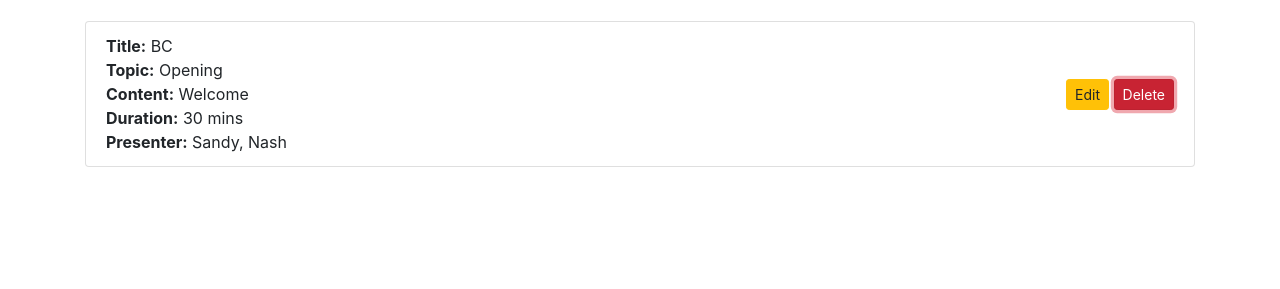
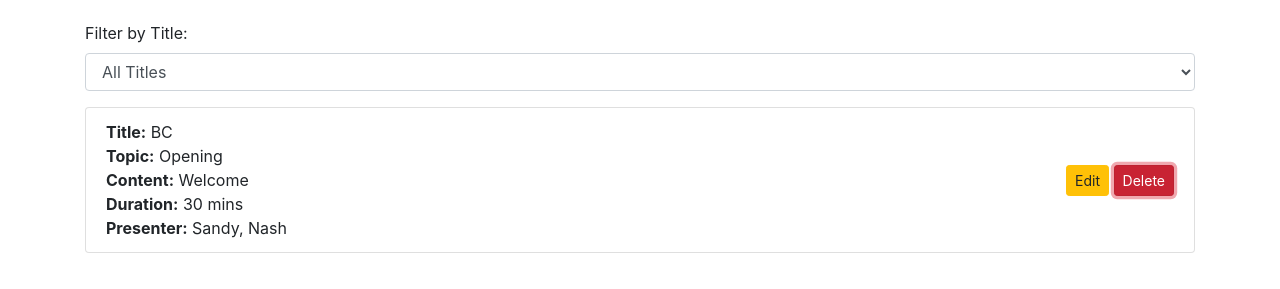
Before and after one commit to yentunglin29/Training-Schedule, a website: page pages/all-courses.html in a window 1280 px wide. Both pictures are taken after a click on the button "Delete". Shown: the part 131-420 px from the top of the page. Drawn offline with nearby package versions, Linux system fonts and the light colour scheme; no server answers.

Commit message:
Add filter
Bug: after filtering, cannot edit relative item

```diff
--- a/pages/all-courses.html
+++ b/pages/all-courses.html
@@ -14,16 +14,48 @@
       <h1>All Courses</h1>
       <a href="/pages/add-course.html" class="btn btn-primary">Add New Course</a>
     </div>
+
+    <!-- 添加過濾器 -->
+    <div class="mb-3">
+      <label for="titleFilter" class="form-label">Filter by Title:</label>
+      <select id="titleFilter" class="form-control">
+        <option value="">All Titles</option>
+      </select>
+    </div>
+
     <ul id="courseList" class="list-group"></ul>
   </div>
 
   <script>
-    // Fetch courses from JSON
+    let courses = []; // 保存所有課程數據
+
+    // 從 JSON 中加載課程
     fetch('../database/courses.json')
       .then(response => response.json())
       .then(data => {
+        courses = data; // 保存到全局變量
+        populateTitleFilter(); // 初始化標題過濾器
+        displayCourses(courses); // 顯示所有課程
+      })
+      .catch(error => console.error('Error:', error));
+
+    // 填充標題過濾器
+    function populateTitleFilter() {
+      const titleFilter = document.getElementById('titleFilter');
+      const titles = [...new Set(courses.map(course => course.title))];
+      titles.forEach(title => {
+        const option = document.createElement('option');
+        option.value = title;
+        option.textContent = title;
+        titleFilter.appendChild(option);
+      });
+    }
+
+    // 顯示課程列表
+    function displayCourses(courseArray) {
       const courseList = document.getElementById('courseList');
-        data.forEach((course, index) => {
+      courseList.innerHTML = ''; // 清空現有內容
+      courseArray.forEach((course, index) => {
         const listItem = document.createElement('li');
         listItem.className = 'list-group-item';
         listItem.innerHTML = `
@@ -43,23 +75,31 @@
         `;
         courseList.appendChild(listItem);
       });
-      })
-      .catch(error => console.error('Error:', error));
+    }
 
-    // Function to redirect to edit page
+    // 過濾課程
+    document.getElementById('titleFilter').addEventListener('change', function() {
+      const selectedTitle = this.value;
+      const filteredCourses = selectedTitle
+        ? courses.filter(course => course.title === selectedTitle)
+        : courses; // 顯示所有課程或過濾後的課程
+      displayCourses(filteredCourses);
+    });
+
+    // 跳轉到編輯頁面
     function editCourse(index) {
       const url = new URL('/pages/edit-course.html', window.location.origin);
       url.searchParams.append('index', index);
       window.location.href = url;
     }
 
-    // Delete course function
+    // 刪除課程
     function deleteCourse(index) {
       fetch('../database/courses.json')
         .then(response => response.json())
         .then(data => {
-          data.splice(index, 1); // Remove the course from the array
-          return fetch('http://localhost:3000/update-courses', { // Endpoint to update courses.json
+          data.splice(index, 1); // 移除課程
+          return fetch('http://localhost:3000/update-courses', { // 更新 courses.json 的端點
             method: 'POST',
             headers: {
               'Content-Type': 'application/json',
@@ -71,17 +111,18 @@
           if (!response.ok) {
             throw new Error('Network response was not ok');
           }
-          // Reload the page or update the UI to reflect changes
+          // 重新加載頁面或更新 UI
           window.location.reload();
         })
         .catch(error => console.error('Error:', error));
     }
   </script>
+
   <script src="https://code.jquery.com/jquery-3.5.1.slim.min.js"></script>
   <script src="https://cdn.jsdelivr.net/npm/@popperjs/core@2.9.3/dist/umd/popper.min.js"></script>
   <script src="https://stackpath.bootstrapcdn.com/bootstrap/4.5.2/js/bootstrap.min.js"></script>
   <script>
-    // JavaScript to dynamically load menu bar
+    // 動態加載選單
     fetch('menu.html')
       .then(response => response.text())
       .then(data => {
```
Lines whose indentation alone changed are shown as unchanged.
